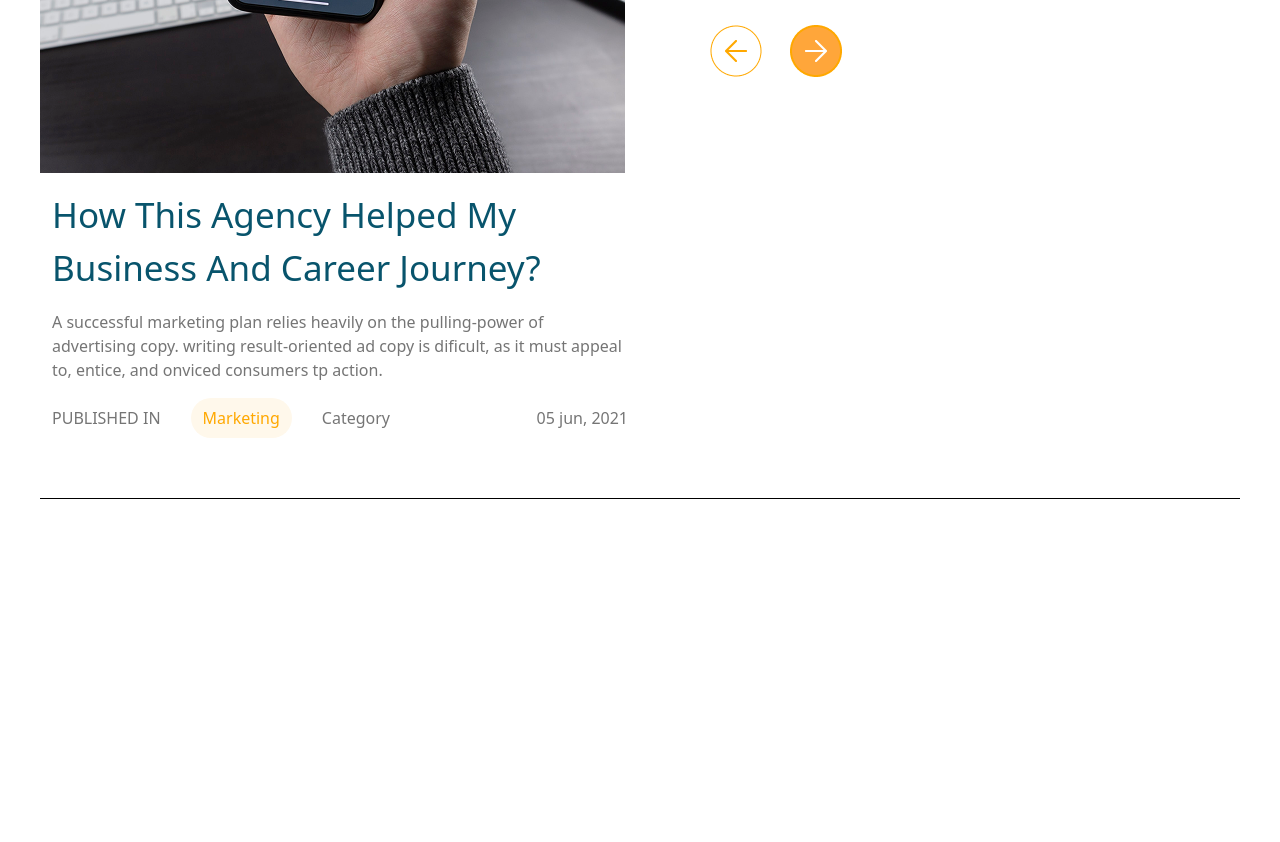
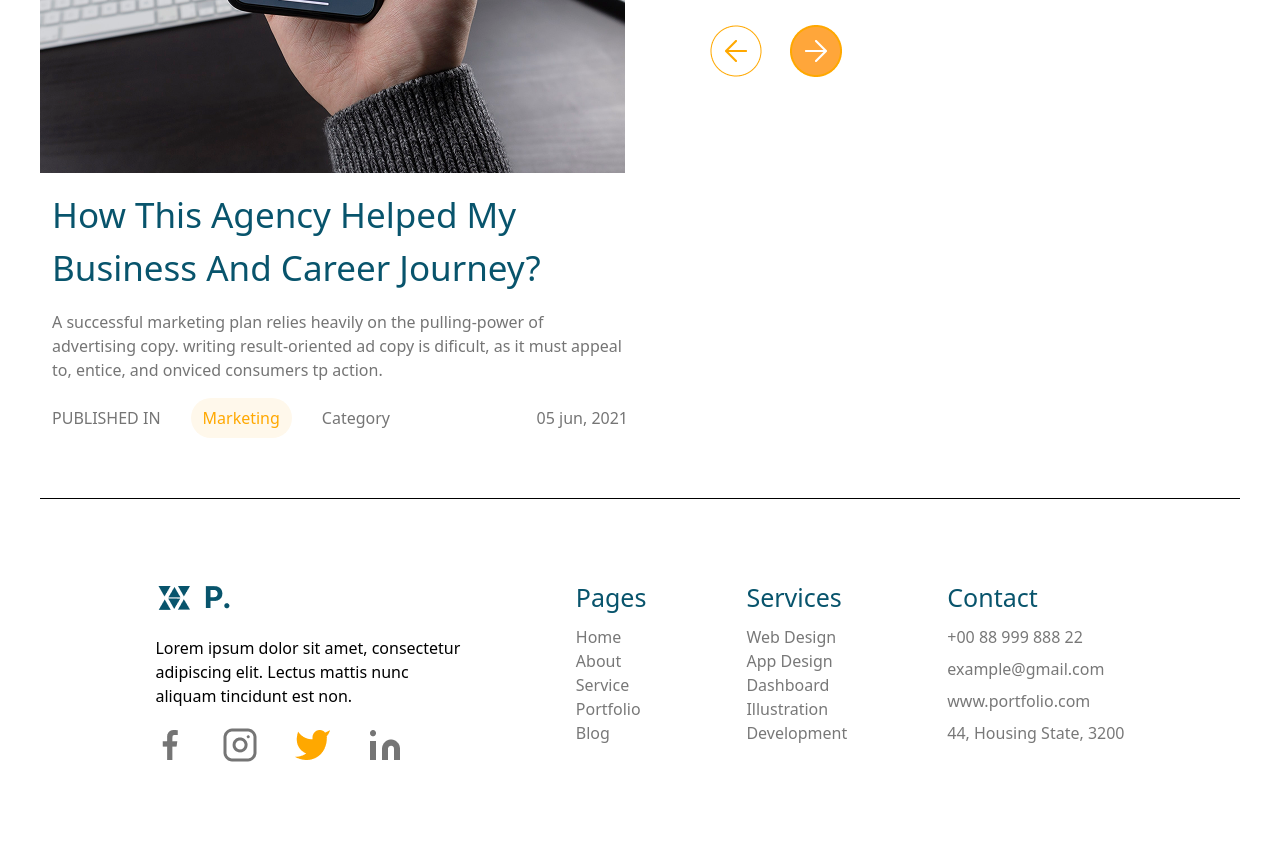
Before and after one commit to AzamovSiyovush/Git, a website: page src/index.html in a window 1280 px wide. Shown: the part 4506-5348 px from the top of the page. Before the commit the page ends 5005 px from the top, so only its background shows below. Drawn offline with nearby package versions, Linux system fonts and the light colour scheme; files that its build step writes are made by us from their sources.

Commit message:
footer created

```diff
--- a/src/index.html
+++ b/src/index.html
@@ -205,7 +205,7 @@ customized by location, project or initiative.
                 </div>
             </section>
 
-            <section class="flex lg:flex-row flex-col w-[100%] gap-[70px] py-[60px] border-b-[1px] border-black lg:max-w-[1200px] max-w-[350px] m-auto">
+            <section class="flex lg:flex-row flex-col  w-[100%] gap-[70px] py-[60px] border-b-[1px] border-black lg:max-w-[1200px] max-w-[350px] m-auto">
                 <article class="lg:w-[50%] w-[100%] flex flex-col gap-4">
                     <div>
                         <img src="./images/Rectangle 18.png" alt="">
@@ -247,7 +247,49 @@ which people will pass.</p>
             </section>
         </main>
 
+            <footer class="w-[100%] lg:flex-row flex-col flex justify-evenly lg:max-w-[1200px] max-w-[350px] lg:gap-0 gap-8 m-auto py-[80px]">
+                <article class="flex flex-col gap-5 lg:text-start text-center items-center lg:items-start">
+                    <div>
+                        <img src="./images/Group 45.png" alt="">
+                    </div>
+                    <p>Lorem ipsum dolor sit amet, consectetur <br>
+adipiscing elit. Lectus mattis nunc <br>
+aliquam tincidunt est non.</p>
+<div>
+    <img src="./images/Group 48.png" alt="">
+</div>
+                </article>
 
+                <aside class="text-[#787878] flex lg:flex-row flex-col lg:text-start text-center lg:gap-[100px]">
+                    <article class="flex flex-col gap-2">
+                        <h1 class="text-[#08546C] text-[25px]">Pages</h1>
+                        <ul>
+                            <li>Home</li>
+                            <li>About</li>
+                            <li>Service</li>
+                            <li>Portfolio</li>
+                            <li>Blog</li>
+                        </ul>
+                    </article>
+                    <article class="flex flex-col gap-2">
+                        <h1 class="text-[#08546C] text-[25px]">Services</h1>
+                        <ul>
+                            <li>Web Design</li>
+                            <li>App Design</li>
+                            <li>Dashboard</li>
+                            <li>Illustration</li>
+                            <li>Development</li>
+                        </ul>
+                    </article>
+                    <article class="flex flex-col gap-2">
+                        <h1 class="text-[#08546C] text-[25px]">Contact</h1>
+                        <p>+00 88 999 888 22</p>
+                        <p>example@gmail.com</p>
+                        <p>www.portfolio.com</p>
+                        <p>44, Housing State, 3200</p>
+                    </article>
+                </aside>
+            </footer>
 
 </body>
 </html>
```
Also changed, not shown: src/images/Group 45.png (added), src/images/Group 48.png (added). Lines whose indentation alone changed are shown as unchanged.
